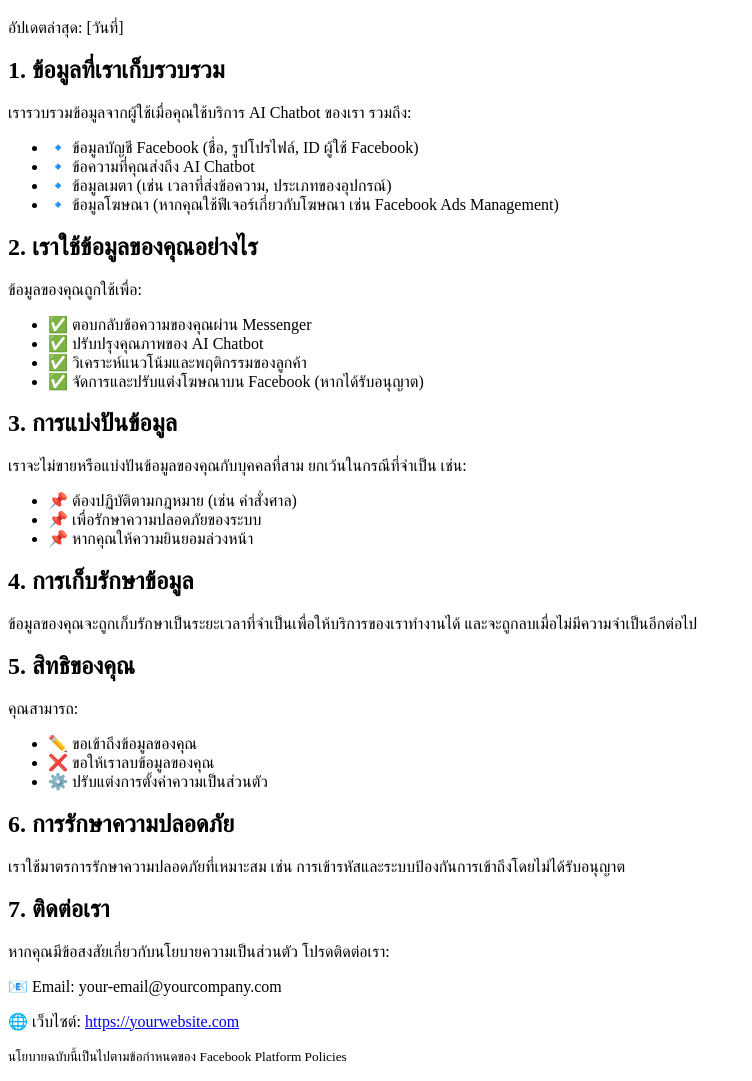
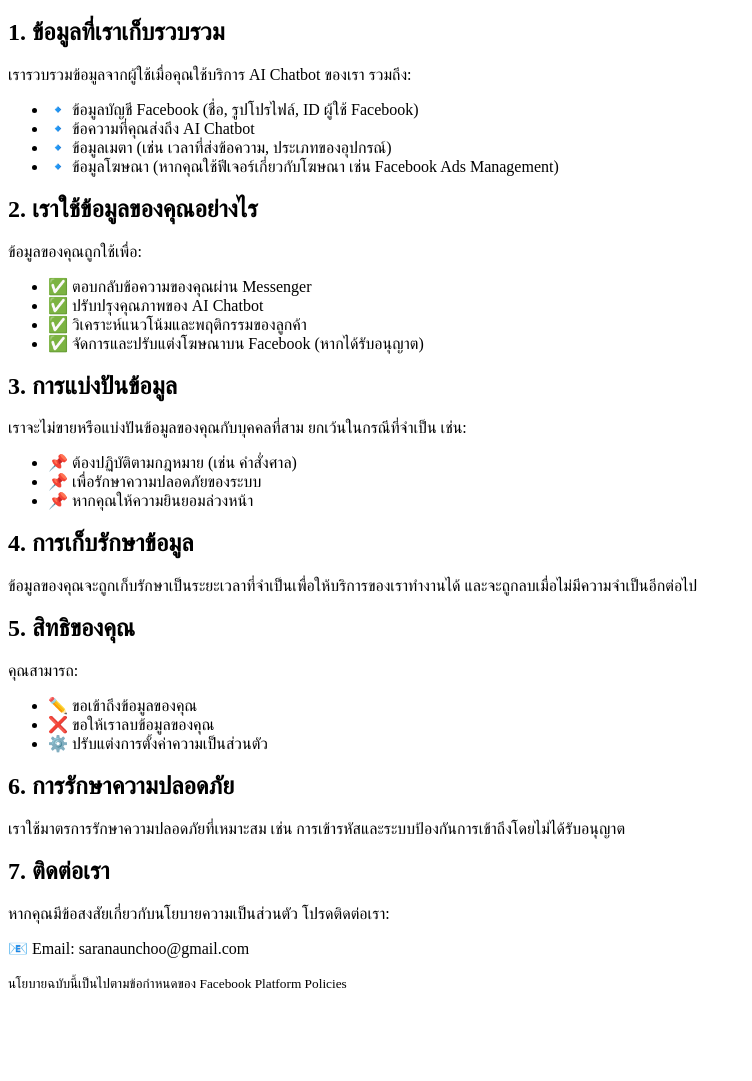
Before and after one commit to srarr/privacy-policy, a plain HTML site: page index.html in a window 1280 px wide. Shown: the part 61-1142 px from the top of the page, without its empty margins (0-752 px from the left). After the commit the page ends 1069 px from the top, so only its background shows below. Drawn offline with Linux system fonts and the light colour scheme.

Commit message:
Update index.html

```diff
--- a/index.html
+++ b/index.html
@@ -7,7 +7,6 @@
 </head>
 <body>
     <h1>นโยบายความเป็นส่วนตัว (Privacy Policy)</h1>
-    <p>อัปเดตล่าสุด: [วันที่]</p>
 
     <h2>1. ข้อมูลที่เราเก็บรวบรวม</h2>
     <p>เรารวบรวมข้อมูลจากผู้ใช้เมื่อคุณใช้บริการ AI Chatbot ของเรา รวมถึง:</p>
@@ -51,8 +50,8 @@
 
     <h2>7. ติดต่อเรา</h2>
     <p>หากคุณมีข้อสงสัยเกี่ยวกับนโยบายความเป็นส่วนตัว โปรดติดต่อเรา:</p>
-    <p>📧 Email: your-email@yourcompany.com</p>
-    <p>🌐 เว็บไซต์: <a href="https://yourwebsite.com">https://yourwebsite.com</a></p>
+    <p>📧 Email: saranaunchoo@gmail.com</p>
+
 
     <p><small>นโยบายฉบับนี้เป็นไปตามข้อกำหนดของ Facebook Platform Policies</small></p>
 </body>
```
